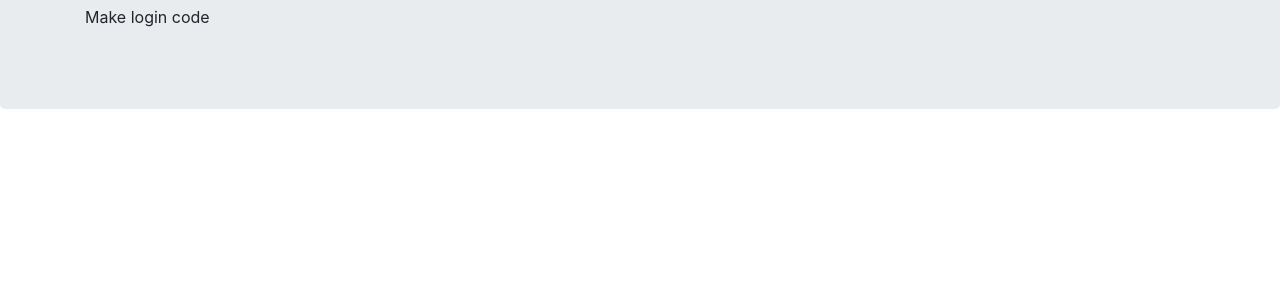
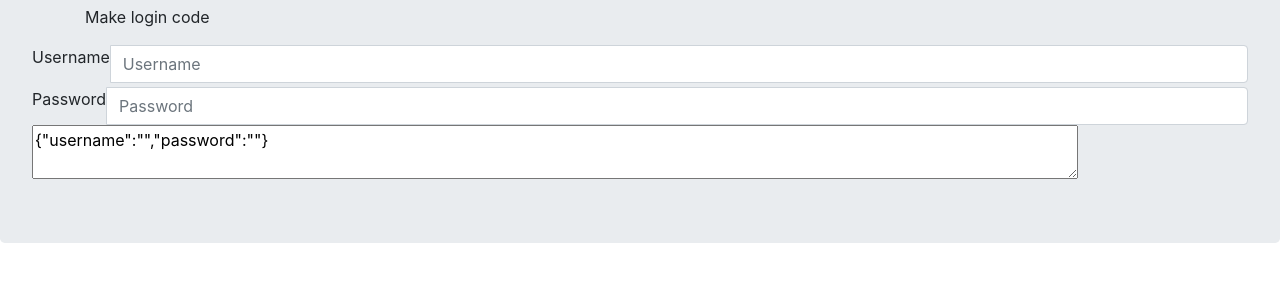
Before and after one commit to palfrey/companionate, a website: page index.html in a window 1280 px wide. Both pictures are taken after a click on the button "Make code". Shown: the part 171-452 px from the top of the page. Drawn offline with nearby package versions, Linux system fonts and the light colour scheme.

Commit message:
Add JSON generation for username/password

```diff
--- a/index.html
+++ b/index.html
@@ -42,6 +42,17 @@
                     <h1>QR Code Login generator</h1>
                     <p>Make login code</p>
                 </div>
+                <div class="input-group mb-1">
+                    <span class="input-group-addon" id="username-addon">Username</span>
+                    <input type="text" class="form-control" placeholder="Username" aria-describedby="username-addon" id="username">
+                </div>
+                <div class="input-group">
+                    <span class="input-group-addon" id="password-addon">Password</span>
+                    <input type="password" class="form-control" placeholder="Password" aria-describedby="password-addon"
+                        id="password">
+                </div>
+                <textarea readonly cols="100" id="json-output">
+                </textarea>
             </div>
         </div>
         <script src="./bower_components/jquery/dist/jquery.min.js"></script>
@@ -58,6 +69,18 @@
                         }
                     });
                     $(section_name).removeClass("hidden");
+                    if (section_name == "#make-code") {
+                        regenerateTextarea();
+                    }
+                }
+
+                function regenerateTextarea() {
+                    var info = {
+                        "username": $("#username").val(),
+                        "password": $("#password").val(),
+                    };
+                    console.log(info);
+                    $("#json-output").text(JSON.stringify(info));
                 }
 
                 $(".home-nav").click(function() {
@@ -67,7 +90,9 @@
                 $(".make-code-nav").click(function() {
                     nav("#make-code");
                 });
-                if(window.location.hash) {
+                $("#username").keyup(regenerateTextarea);
+                $("#password").keyup(regenerateTextarea);
+                if (window.location.hash) {
                     nav(window.location.hash);
                 }
             });
```
